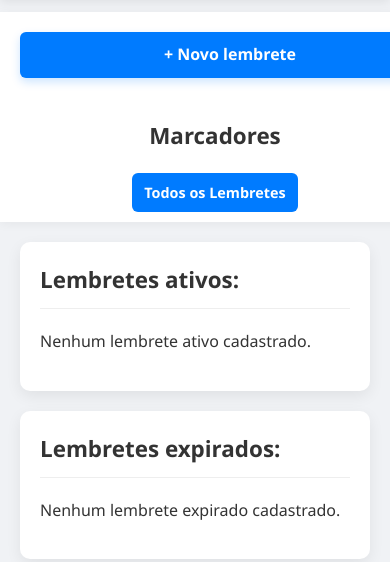
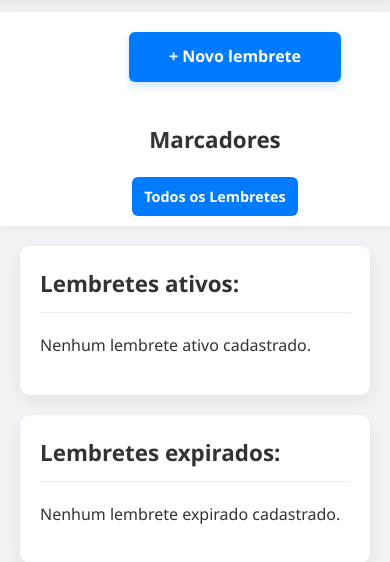
Before and after one commit to Cortex-ia-tech/Notify-App, a Flask app: page / in a window 390 px wide; the page is wider, and only the part inside the window is pictured. Shown: the part 58-620 px from the top of that part. Run offline with Flask 3, Linux system fonts and the light colour scheme; the visitor is signed in with stand-in values (Sample User, id 1); some libraries are stand-ins or nearby versions.

Commit message:
ajustando a responsividade

```diff
--- a/static/home.css
+++ b/static/home.css
@@ -439,6 +439,7 @@ footer {
 }
 
 /* Responsividade */
+/* Responsividade */
 @media (max-width: 992px) {
     .page-content-wrapper {
         flex-direction: column;
@@ -449,7 +450,7 @@ footer {
         width: 100%;
         box-shadow: 0 2px 10px rgba(0, 0, 0, 0.05);
         padding-bottom: 10px;
-        flex-direction: row;
+        flex-direction: column; /* Changed to column for better stacking on mobile */
         justify-content: center;
         flex-wrap: wrap;
         gap: 10px;
@@ -481,16 +482,19 @@ footer {
 
     .main-content {
         padding: 20px;
-        align-items: center;
+        align-items: center; /* Centered content for better mobile appearance */
     }
 
-    .button-section {
-        text-align: center;
-        width: 100%;
+    /* --- Key change for the button-section --- */
+    .sidebar .button-section {
+        width: auto; /* Allow width to be determined by content + padding */
+        padding: 0 15px; /* Add horizontal padding to prevent sticking to edges */
+        box-sizing: border-box; /* Ensure padding is included in width calculation */
+        margin: 0 auto 20px auto; /* Center the button-section horizontally and add bottom margin */
     }
 
-    .button-primary {
-        width: 100%;
+    a.button-primary {
+        width: 100%; /* Ensure the button itself takes full width of its parent (.button-section) */
         padding: 12px 20px;
         font-size: 16px;
     }
@@ -553,13 +557,13 @@ footer {
     }
 
     .quadro li a {
-        align-self: flex-end;
+        align-self: flex-start;
         margin-right: 0;
     }
 
     .quadro li form {
         width: 100%;
-        justify-content: flex-end;
+        justify-content: flex-start;
         margin-top: 5px;
     }
 
```
